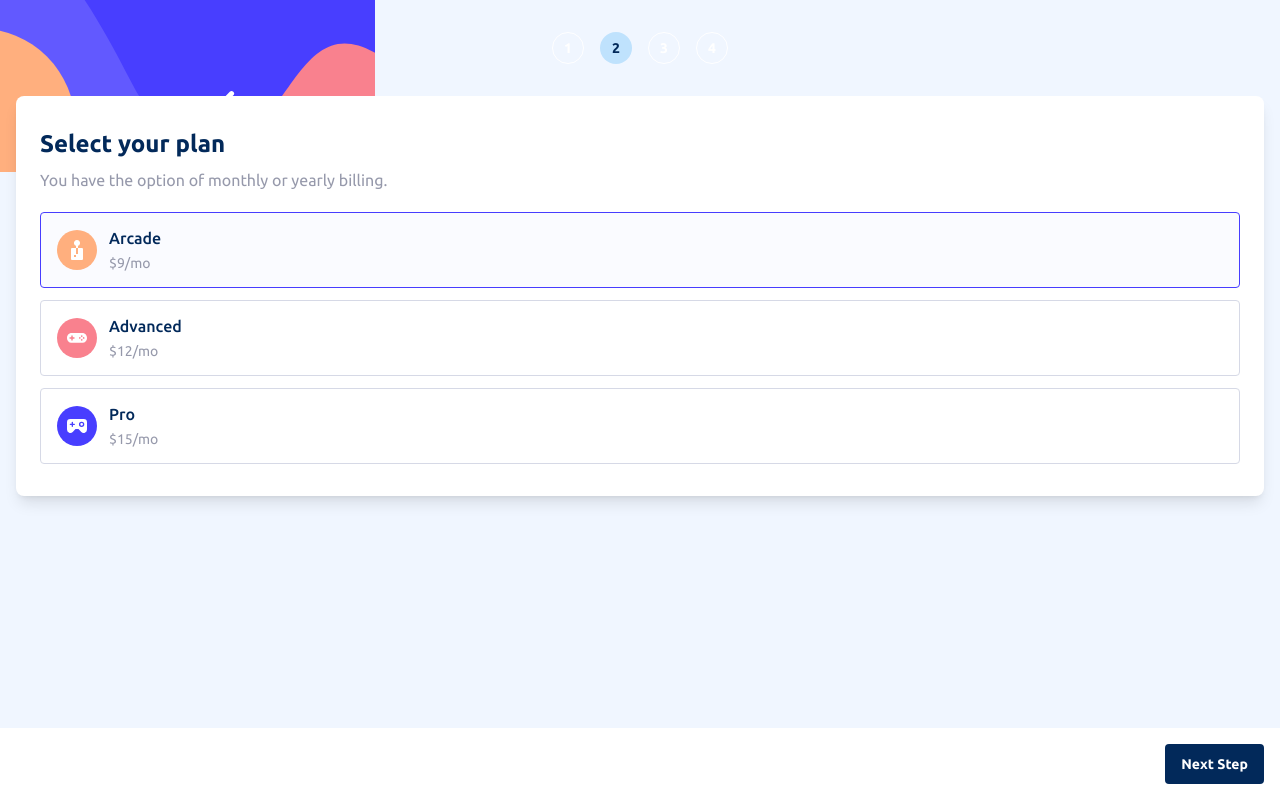
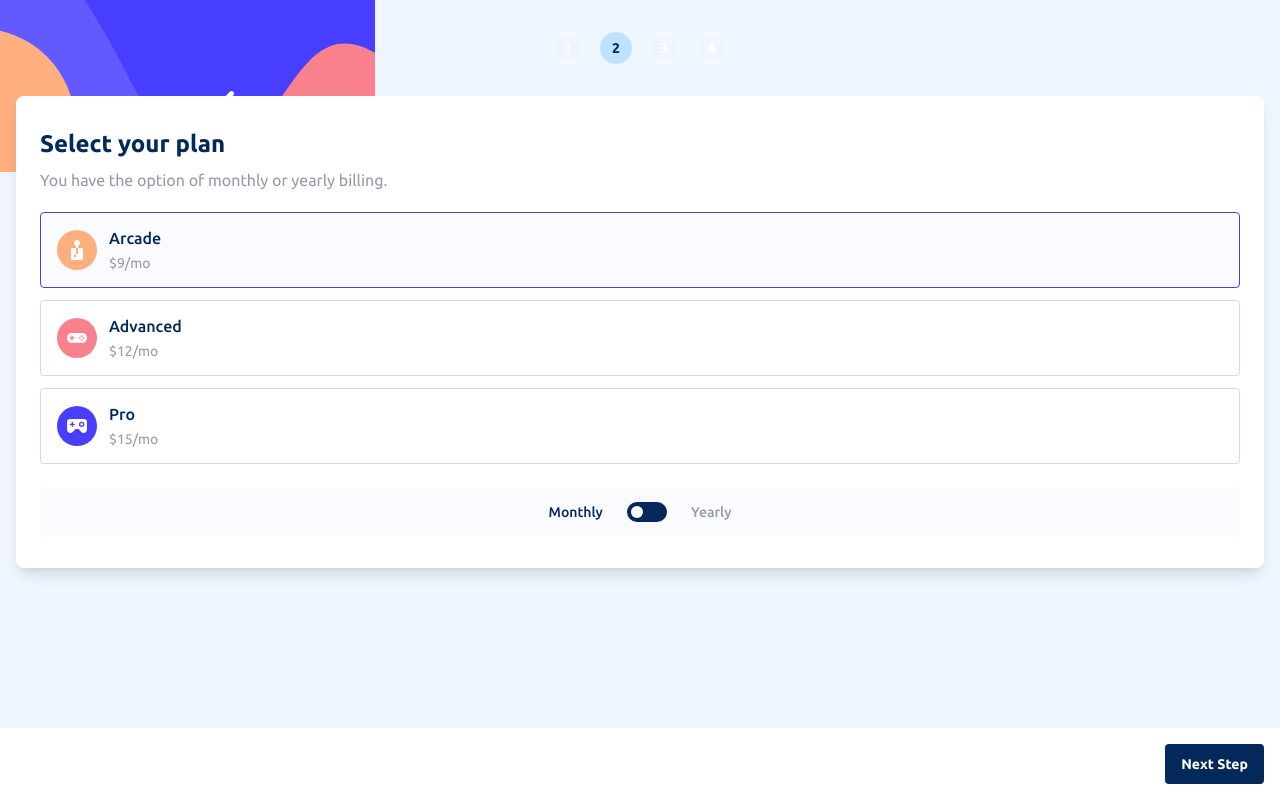
Before and after one commit to danaYatsuta/fm-multi-step-form, a Vue app: page / in a window 1280 px wide. Built offline with nearby package versions, Linux system fonts and the light colour scheme; the HTML template or start-up script is replaced by a standard one.

Commit message:
Monthly/yearly billing toggle

```diff
--- a/src/App.vue
+++ b/src/App.vue
@@ -16,6 +16,7 @@ const form = ref<Form>({
   email: '',
   phoneNumber: '',
   plan: 'arcade',
+  isYearly: false,
 })
 
 const formErrors = ref<FormErrors>({})
@@ -106,7 +107,7 @@ function onNextStepButtonClick() {
         @submit="onSubmit"
       />
 
-      <StepTwo v-if="currentStep === 2" v-model="form.plan" />
+      <StepTwo v-if="currentStep === 2" v-model="form" />
     </main>
 
     <div class="absolute right-0 bottom-0 left-0 flex h-18 items-center justify-end bg-white">
--- a/src/components/StepTwo.vue
+++ b/src/components/StepTwo.vue
@@ -1,9 +1,9 @@
 <script setup lang="ts">
 import AppHeader from './AppHeader.vue'
 import PlanRadioButton from './PlanRadioButton.vue'
-import type { Plan } from '@/types.d.ts'
+import type { Form } from '@/types.d.ts'
 
-const model = defineModel<Plan>()
+const model = defineModel<Form>({ required: true })
 </script>
 
 <template>
@@ -13,7 +13,7 @@ const model = defineModel<Plan>()
 
   <form class="mt-5 flex flex-col gap-3" @submit.prevent>
     <PlanRadioButton
-      v-model="model"
+      v-model="model.plan"
       value="arcade"
       icon="icon-arcade.svg"
       plan-name="Arcade"
@@ -21,7 +21,7 @@ const model = defineModel<Plan>()
     />
 
     <PlanRadioButton
-      v-model="model"
+      v-model="model.plan"
       icon="icon-advanced.svg"
       plan-name="Advanced"
       price="$12/mo"
@@ -29,13 +29,26 @@ const model = defineModel<Plan>()
     />
 
     <PlanRadioButton
-      v-model="model"
+      v-model="model.plan"
       icon="icon-pro.svg"
       plan-name="Pro"
       price="$15/mo"
       value="pro"
     />
 
+    <div
+      class="bg-alabaster mt-3 flex h-12 items-center justify-center gap-6 rounded-sm text-sm font-medium"
+    >
+      <p :class="{ 'text-marine-blue': !model.isYearly }">Monthly</p>
+      <label
+        class="bg-marine-blue flex h-5 w-10 items-center rounded-full px-1 has-checked:justify-end"
+      >
+        <span class="block h-3 w-3 rounded-full bg-white"></span>
+        <input v-model="model.isYearly" type="checkbox" class="hidden" />
+      </label>
+      <p :class="{ 'text-marine-blue': model.isYearly }">Yearly</p>
+    </div>
+
     <button type="submit" class="hidden" aria-label="Next Step"></button>
   </form>
 </template>
--- a/src/types.d.ts
+++ b/src/types.d.ts
@@ -5,6 +5,7 @@ export interface Form {
   email: string
   phoneNumber: string
   plan: Plan
+  isYearly: boolean
 }
 
 export interface FormErrors {
```
